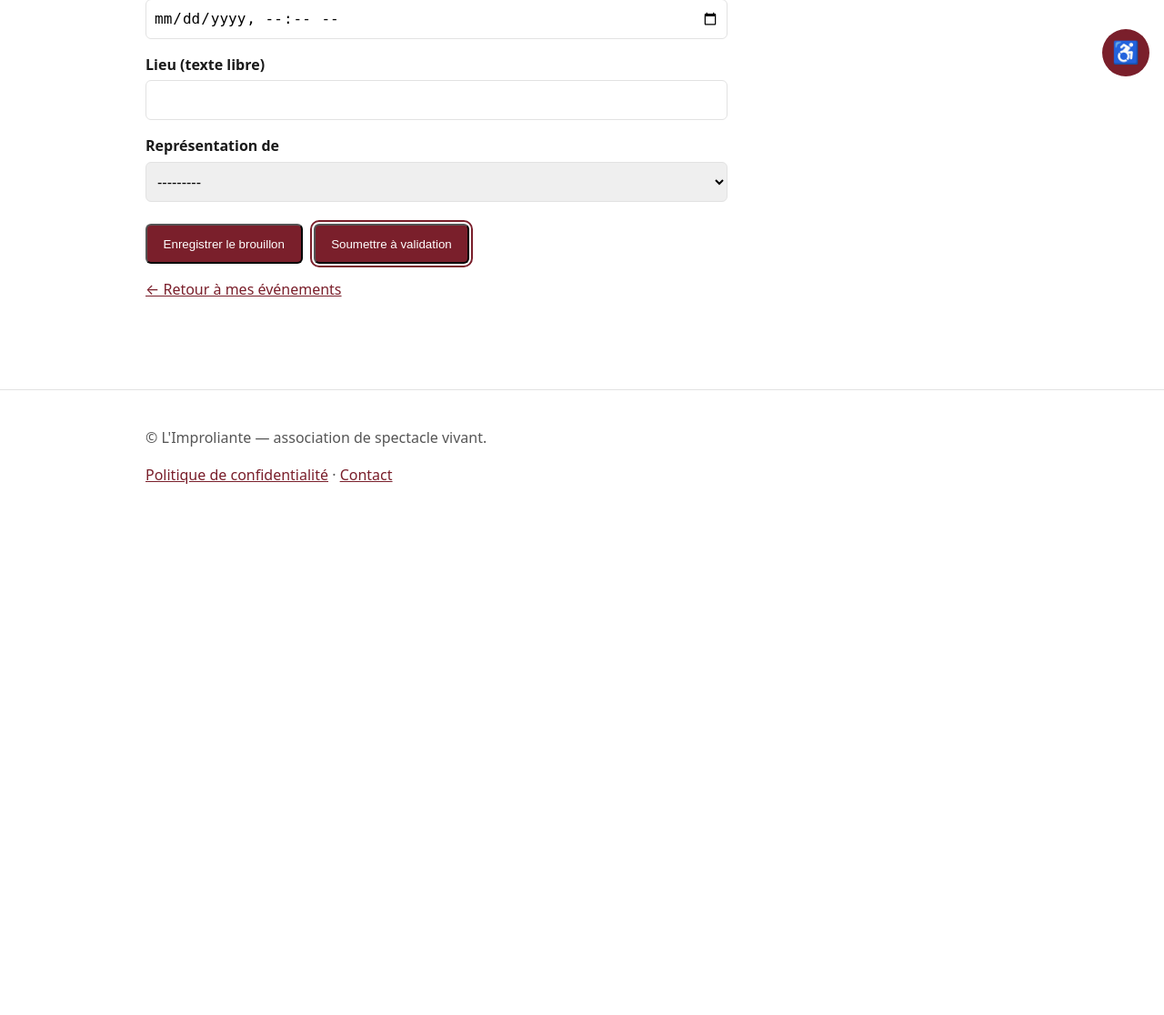
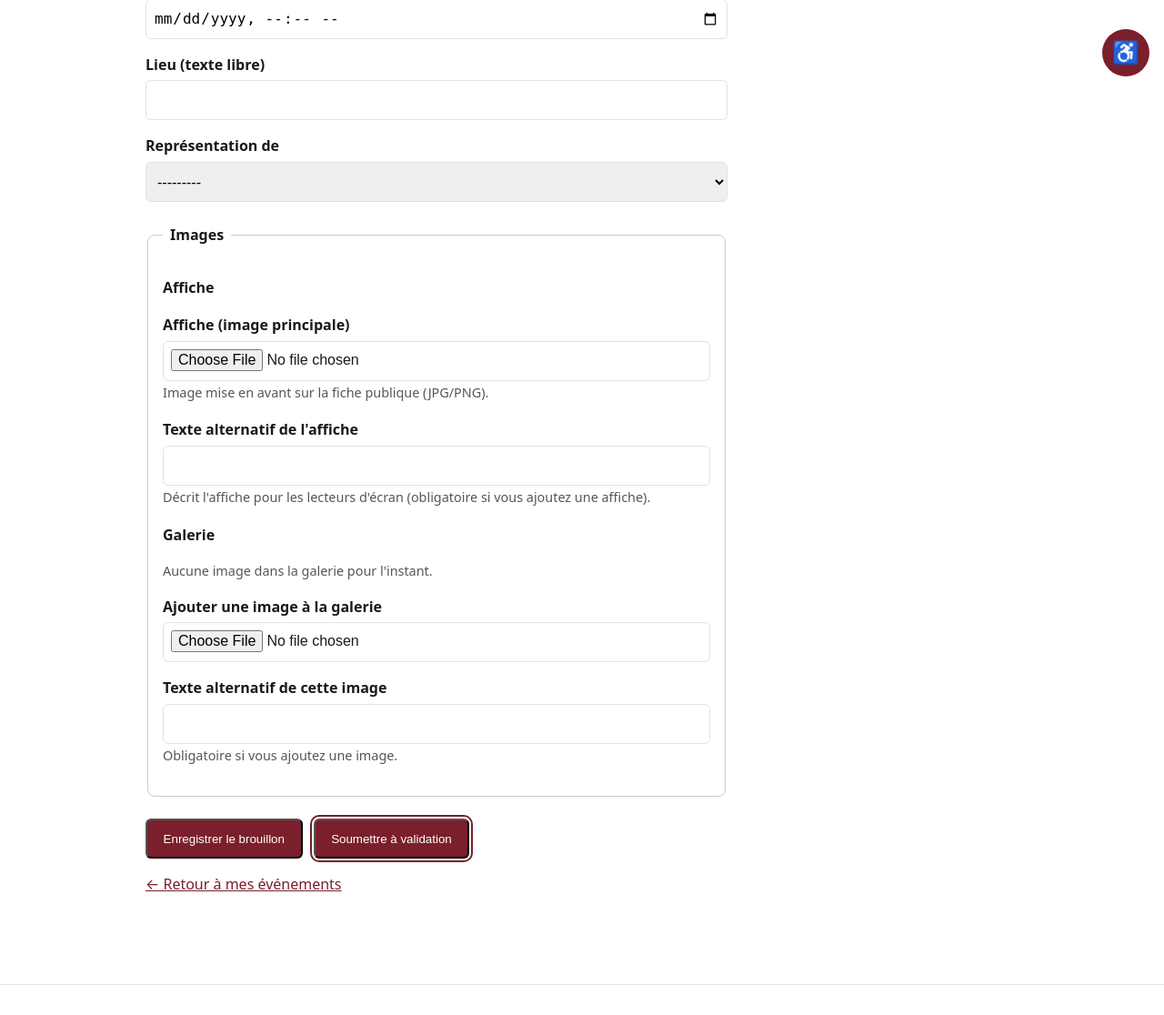
Before and after one commit to Hsbtqemy/Improliante, a Django app: page /espace/evenements/nouveau/ in a window 1280 px wide. Shown: the part 700-1816 px from the top of the page at 91% size. Before the commit the page ends 1232 px from the top, so only its background shows below. Run offline with Django 5.2, Linux system fonts and the light colour scheme; a user stored in the database is signed in; tables that the repository leaves empty hold one stand-in row (values such as "Sample post"); parts of the project's set-up code (start-up, migrations or seed data) failed here and were passed over.

Commit message:
feat(espace-membre): images sur les événements (affiche + galerie)
Applique aux événements membre le dispositif d'images des projets, en
factorisant les champs/validations dans un ImagesFicheFormMixin partagé
par ProjetMembreForm et EvenementMembreForm. Ajoute apps/agenda/services.py
(miroir de spectacles.services) et généralise _appliquer_images. Mêmes
garanties : alt obligatoire, validation type/taille (<= 5 Mio), suppression
bornée à la fiche éditée (anti-IDOR), modération qui gate l'affichage. +4 tests.

Co-Authored-By: Claude Opus 4.8 (1M context) <noreply@anthropic.com>

```diff
--- a/apps/espace_membre/forms.py
+++ b/apps/espace_membre/forms.py
@@ -15,20 +15,16 @@ _FORMATS_DATETIME_LOCAL = ["%Y-%m-%dT%H:%M", "%Y-%m-%dT%H:%M:%S"]
 TAILLE_MAX_IMAGE = 5 * 1024 * 1024
 
 
-class ProjetMembreForm(forms.ModelForm):
-    """Édition par un membre de la fiche de SON projet (perso ou collectif).
+class ImagesFicheFormMixin(forms.Form):
+    """Champs et validations communs pour gérer l'affiche + la galerie d'une
+    fiche (projet ou événement).
 
-    Champs descriptifs + gestion des images (affiche et galerie). La modération,
-    la traçabilité (`cree_par`, `valide_par`) et le rattachement aux `porteurs`
-    sont pilotés par la vue, jamais par l'utilisateur. Le `type_portage` est
-    restreint à « personnel » / « collectif » : un membre ne peut pas estampiller
-    son projet comme une production de l'association.
-
-    Les images ne sont pas des champs du modèle `Spectacle` : elles créent des
-    `Media` (avec `alt` obligatoire) traités par la vue via le service
-    `apps.spectacles.services`. L'affiche peut être remplacée ou retirée ; on
-    n'ajoute qu'une image de galerie à la fois (une par soumission), ce qui
-    garantit un `alt` par image.
+    Les images ne sont pas des champs du modèle : elles créent des `Media`
+    (avec `alt` OBLIGATOIRE, accessibilité) traités par la vue via le service
+    du domaine. L'affiche peut être remplacée ou retirée ; on n'ajoute qu'une
+    image de galerie à la fois (une par soumission), ce qui garantit un `alt`
+    par image. La suppression d'images existantes se fait par cases à cocher
+    lues directement dans la vue (liste dynamique), bornées à la fiche éditée.
     """
 
     affiche_fichier = forms.ImageField(
@@ -54,36 +50,6 @@ class ProjetMembreForm(forms.ModelForm):
         max_length=255,
         help_text="Obligatoire si vous ajoutez une image.",
     )
-
-    class Meta:
-        model = Spectacle
-        fields = [
-            "titre",
-            "type_portage",
-            "synopsis",
-            "note_intention",
-            "statut_projet",
-            "genre",
-            "public_vise",
-            "duree_minutes",
-        ]
-        widgets = {
-            "synopsis": forms.Textarea(attrs={"rows": 4}),
-            "note_intention": forms.Textarea(attrs={"rows": 4}),
-        }
-
-    def __init__(self, *args, **kwargs):
-        super().__init__(*args, **kwargs)
-        portages_autorises = {
-            Spectacle.TypePortage.PERSONNEL,
-            Spectacle.TypePortage.COLLECTIF,
-        }
-        self.fields["type_portage"].choices = [
-            (valeur, libelle)
-            for valeur, libelle in Spectacle.TypePortage.choices
-            if valeur in portages_autorises
-        ]
-        self.fields["type_portage"].initial = Spectacle.TypePortage.PERSONNEL
 
     def champs_descriptifs(self):
         """Champs textuels du modèle, pour un rendu séparé des champs image."""
@@ -122,9 +88,51 @@ class ProjetMembreForm(forms.ModelForm):
         return cleaned
 
 
-class EvenementMembreForm(forms.ModelForm):
+class ProjetMembreForm(ImagesFicheFormMixin, forms.ModelForm):
+    """Édition par un membre de la fiche de SON projet (perso ou collectif).
+
+    Champs descriptifs + gestion des images (affiche et galerie, via le mixin).
+    La modération, la traçabilité (`cree_par`, `valide_par`) et le rattachement
+    aux `porteurs` sont pilotés par la vue, jamais par l'utilisateur. Le
+    `type_portage` est restreint à « personnel » / « collectif » : un membre ne
+    peut pas estampiller son projet comme une production de l'association.
+    """
+
+    class Meta:
+        model = Spectacle
+        fields = [
+            "titre",
+            "type_portage",
+            "synopsis",
+            "note_intention",
+            "statut_projet",
+            "genre",
+            "public_vise",
+            "duree_minutes",
+        ]
+        widgets = {
+            "synopsis": forms.Textarea(attrs={"rows": 4}),
+            "note_intention": forms.Textarea(attrs={"rows": 4}),
+        }
+
+    def __init__(self, *args, **kwargs):
+        super().__init__(*args, **kwargs)
+        portages_autorises = {
+            Spectacle.TypePortage.PERSONNEL,
+            Spectacle.TypePortage.COLLECTIF,
+        }
+        self.fields["type_portage"].choices = [
+            (valeur, libelle)
+            for valeur, libelle in Spectacle.TypePortage.choices
+            if valeur in portages_autorises
+        ]
+        self.fields["type_portage"].initial = Spectacle.TypePortage.PERSONNEL
+
+
+class EvenementMembreForm(ImagesFicheFormMixin, forms.ModelForm):
     """Proposition / édition par un membre d'un événement d'agenda.
 
+    Champs descriptifs + gestion des images (affiche et galerie, via le mixin).
     La `visibilite` n'est PAS exposée : le bureau la fixe à la validation
     (cf. modèle `Evenement`). Le champ `spectacle` est restreint aux projets
     portés par le membre — anti-IDOR au niveau du champ : on ne peut pas
--- a/apps/espace_membre/views.py
+++ b/apps/espace_membre/views.py
@@ -16,6 +16,7 @@ from django.contrib.auth.decorators import login_required
 from django.http import Http404
 from django.shortcuts import get_object_or_404, redirect, render
 
+from apps.agenda import services as agenda_services
 from apps.agenda.models import Evenement
 from apps.budget.models import RecuFiscal
 from apps.budget.services import assurer_pdf_recu
@@ -68,28 +69,32 @@ def mes_projets(request):
     )
 
 
-def _appliquer_images(projet, form, request):
-    """Applique au projet les opérations d'images issues du formulaire.
+def _appliquer_images(fiche, form, request, service):
+    """Applique à la fiche (projet ou événement) les opérations d'images.
+
+    `service` est le module du domaine (`spectacles.services` ou
+    `agenda.services`) exposant `definir_affiche`, `retirer_affiche`,
+    `ajouter_image_galerie` et `retirer_images_galerie`.
 
     Affiche : remplacée si un fichier est fourni, sinon retirée si la case est
     cochée. Galerie : ajout d'une image (si fournie) puis retrait des images
-    cochées. Le retrait est borné au projet côté service (anti-IDOR)."""
+    cochées. Le retrait est borné à la fiche côté service (anti-IDOR)."""
     donnees = form.cleaned_data
     if donnees.get("affiche_fichier"):
-        spectacles_services.definir_affiche(
-            projet, donnees["affiche_fichier"], donnees["affiche_alt"], cree_par=request.user
+        service.definir_affiche(
+            fiche, donnees["affiche_fichier"], donnees["affiche_alt"], cree_par=request.user
         )
     elif donnees.get("retirer_affiche"):
-        spectacles_services.retirer_affiche(projet)
+        service.retirer_affiche(fiche)
 
     if donnees.get("galerie_fichier"):
-        spectacles_services.ajouter_image_galerie(
-            projet, donnees["galerie_fichier"], donnees["galerie_alt"], cree_par=request.user
+        service.ajouter_image_galerie(
+            fiche, donnees["galerie_fichier"], donnees["galerie_alt"], cree_par=request.user
         )
 
     a_retirer = [i for i in request.POST.getlist("supprimer_image") if i.isdigit()]
     if a_retirer:
-        spectacles_services.retirer_images_galerie(projet, a_retirer)
+        service.retirer_images_galerie(fiche, a_retirer)
 
 
 @login_required
@@ -110,7 +115,7 @@ def creer_projet(request):
             projet.cree_par = request.user
             projet.save()  # pk nécessaire avant d'ajouter le M2M porteurs
             projet.porteurs.add(membre)
-            _appliquer_images(projet, form, request)
+            _appliquer_images(projet, form, request, spectacles_services)
             if request.POST.get("action") == "soumettre":
                 soumettre_a_moderation(projet)
                 messages.success(request, "Projet créé et soumis à validation du bureau.")
@@ -150,7 +155,7 @@ def editer_projet(request, pk):
         form = ProjetMembreForm(request.POST, request.FILES, instance=projet)
         if form.is_valid():
             form.save()
-            _appliquer_images(projet, form, request)
+            _appliquer_images(projet, form, request, spectacles_services)
             if request.POST.get("action") == "soumettre":
                 soumettre_a_moderation(projet)
                 messages.success(request, "Projet soumis à validation du bureau.")
@@ -195,11 +200,12 @@ def creer_evenement(request):
         return redirect("espace_membre:tableau_de_bord")
 
     if request.method == "POST":
-        form = EvenementMembreForm(request.POST, membre=membre)
+        form = EvenementMembreForm(request.POST, request.FILES, membre=membre)
         if form.is_valid():
             evenement = form.save(commit=False)
             evenement.cree_par = request.user
             evenement.save()
+            _appliquer_images(evenement, form, request, agenda_services)
             if request.POST.get("action") == "soumettre":
                 soumettre_a_moderation(evenement)
                 messages.success(request, "Événement créé et soumis à validation du bureau.")
@@ -231,9 +237,10 @@ def editer_evenement(request, pk):
                 "Cet événement est en cours de validation ou publié : il n'est plus modifiable ici.",
             )
             return redirect("espace_membre:editer_evenement", pk=evenement.pk)
-        form = EvenementMembreForm(request.POST, instance=evenement, membre=membre)
+        form = EvenementMembreForm(request.POST, request.FILES, instance=evenement, membre=membre)
         if form.is_valid():
             form.save()
+            _appliquer_images(evenement, form, request, agenda_services)
             if request.POST.get("action") == "soumettre":
                 soumettre_a_moderation(evenement)
                 messages.success(request, "Événement soumis à validation du bureau.")
--- a/front/templates/espace_membre/evenement_form.html
+++ b/front/templates/espace_membre/evenement_form.html
@@ -28,13 +28,13 @@
   </p>
 
   {% if editable %}
-    <form method="post" class="formulaire" novalidate>
+    <form method="post" class="formulaire" enctype="multipart/form-data" novalidate>
       {% csrf_token %}
       {% if form.non_field_errors %}
         <div class="erreurs" role="alert">{{ form.non_field_errors }}</div>
       {% endif %}
 
-      {% for field in form %}
+      {% for field in form.champs_descriptifs %}
         <p class="champ">
           <label for="{{ field.id_for_label }}">{{ field.label }}</label>
           {{ field }}
@@ -46,6 +46,53 @@
           {% endfor %}
         </p>
       {% endfor %}
+
+      <fieldset class="formulaire__images">
+        <legend>Images</legend>
+
+        <h3>Affiche</h3>
+        {% if evenement and evenement.affiche and evenement.affiche.fichier %}
+          <figure class="apercu-image">
+            <img src="{{ evenement.affiche.fichier.url }}" alt="{{ evenement.affiche.alt }}" width="160">
+          </figure>
+          <p class="champ champ--case">
+            <label>{{ form.retirer_affiche }} {{ form.retirer_affiche.label }}</label>
+          </p>
+        {% endif %}
+        {% for champ in form.champ_affiche %}
+          <p class="champ">
+            <label for="{{ champ.id_for_label }}">{{ champ.label }}</label>
+            {{ champ }}
+            {% if champ.help_text %}<span class="champ__aide">{{ champ.help_text }}</span>{% endif %}
+            {% for erreur in champ.errors %}<span class="champ__erreur" role="alert">{{ erreur }}</span>{% endfor %}
+          </p>
+        {% endfor %}
+
+        <h3>Galerie</h3>
+        {% if evenement and evenement.images.all %}
+          <ul class="galerie-edition">
+            {% for image in evenement.images.all %}
+              <li class="galerie-edition__item">
+                <img src="{{ image.media.fichier.url }}" alt="{{ image.media.alt }}" width="120">
+                <label class="champ--case">
+                  <input type="checkbox" name="supprimer_image" value="{{ image.pk }}">
+                  Retirer
+                </label>
+              </li>
+            {% endfor %}
+          </ul>
+        {% else %}
+          <p class="champ__aide">Aucune image dans la galerie pour l'instant.</p>
+        {% endif %}
+        {% for champ in form.champ_galerie %}
+          <p class="champ">
+            <label for="{{ champ.id_for_label }}">{{ champ.label }}</label>
+            {{ champ }}
+            {% if champ.help_text %}<span class="champ__aide">{{ champ.help_text }}</span>{% endif %}
+            {% for erreur in champ.errors %}<span class="champ__erreur" role="alert">{{ erreur }}</span>{% endfor %}
+          </p>
+        {% endfor %}
+      </fieldset>
 
       <div class="formulaire__actions">
         <button type="submit" name="action" value="enregistrer" class="lien-bouton">
```
Also changed, not shown: apps/agenda/services.py (added, +68 -0 lines), apps/espace_membre/tests.py (+83 -1 lines).
